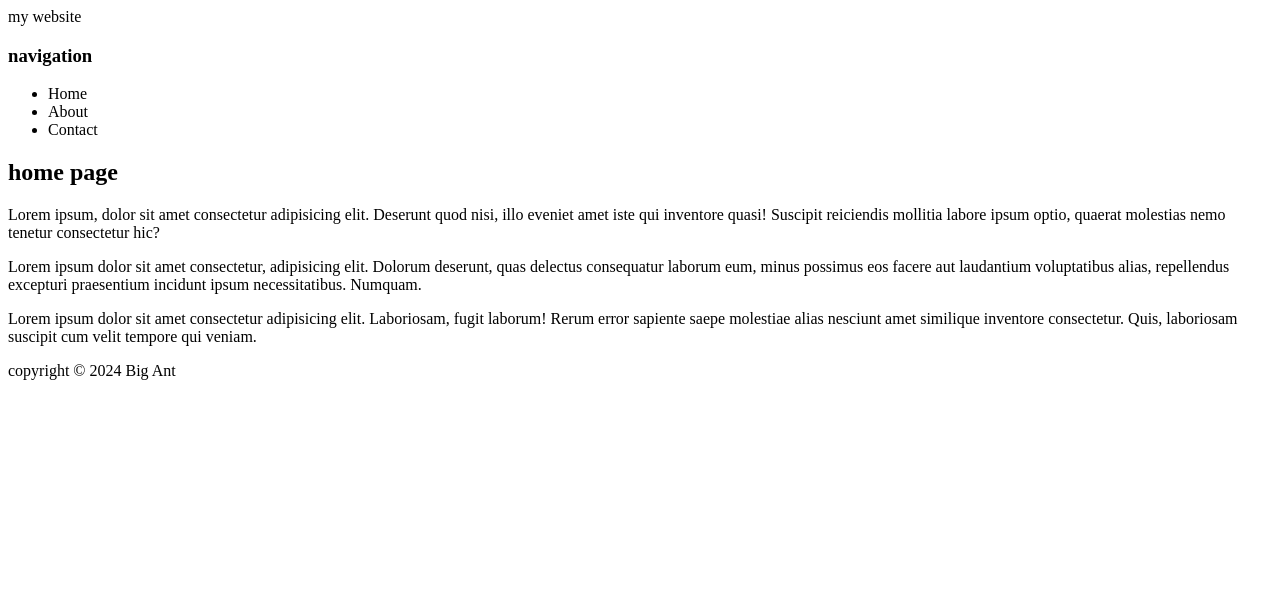
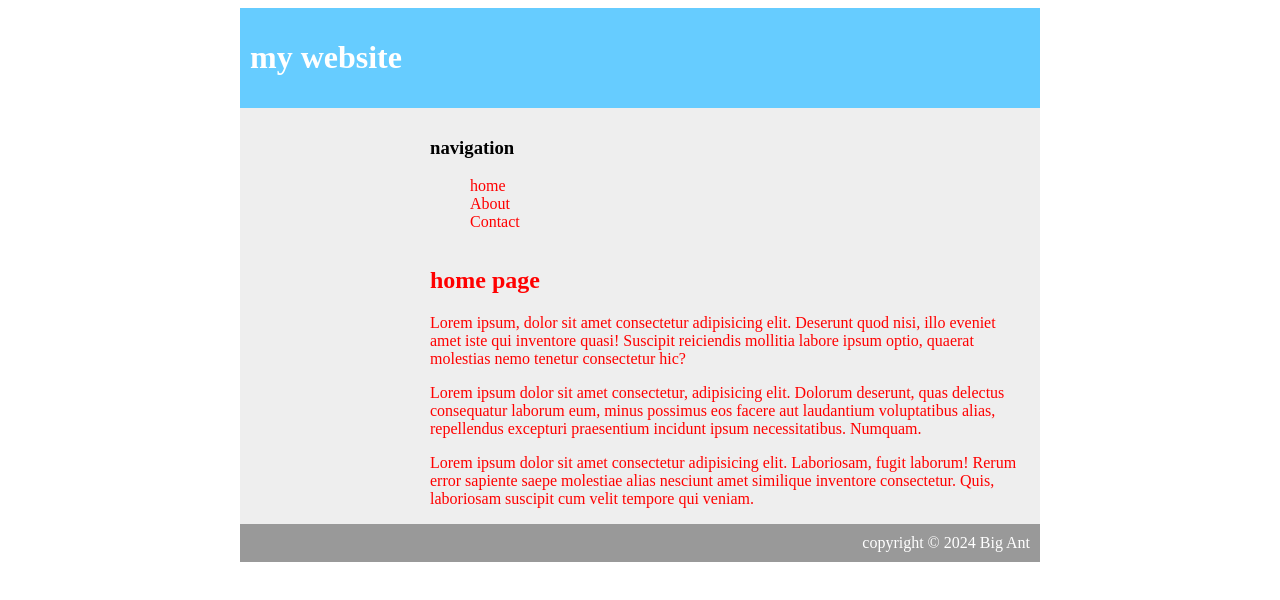
Before and after one commit to BigAnt101/css-practice, a plain HTML site: page index.html in a window 1280 px wide. Drawn offline with Linux system fonts and the light colour scheme.

Commit message:
finish website

```diff
--- a/index.html
+++ b/index.html
@@ -9,14 +9,14 @@
 <body>
     <div id="container">
         <div id ="header">
-<hi>my website</hi>
+<h1>my website</h1>
         </div>
         <div id ="content">
             <div id ="nav">
                 <h3>navigation</h3>
                 <ul>
-                    <li>Home</li>
-                    <li>About</li>
+                    <li><a classs -"selected" href="">home</a></li>
+                    <li><a herf >About</li>
                     <li>Contact</li>
                 </ul>
         </div>
--- a/style.css
+++ b/style.css
@@ -0,0 +1,57 @@
+#body {
+    background-color: #eee;
+    font-family: Helvetica , Arial, san-serif;
+}
+
+A{
+    text-decoration: none;
+    color: red;
+}
+
+h1 h2 h3{
+margin: 0;
+}
+
+#container{
+    background-color: #eee;
+    width:800px;
+    margin-left:auto;
+    margin-right:auto;
+}
+
+#header{
+    background-color:#66ccff ;
+    color:white;
+    padding: 10px;
+}
+
+#content{
+    padding: 10px;
+
+}
+
+#nav{
+     Width: 600px;
+    float: right;
+
+}
+#nav ul{
+    list-style-type:none;
+}
+
+#nav.selected {
+    font-weight: bold;
+    padding: 0;
+}
+
+#main{
+    width: 600px;
+    float: right;
+}
+#footer {
+clear: both;
+padding: 10px;
+background-color: #999999;
+color: white;
+text-align: right;
+}
```
